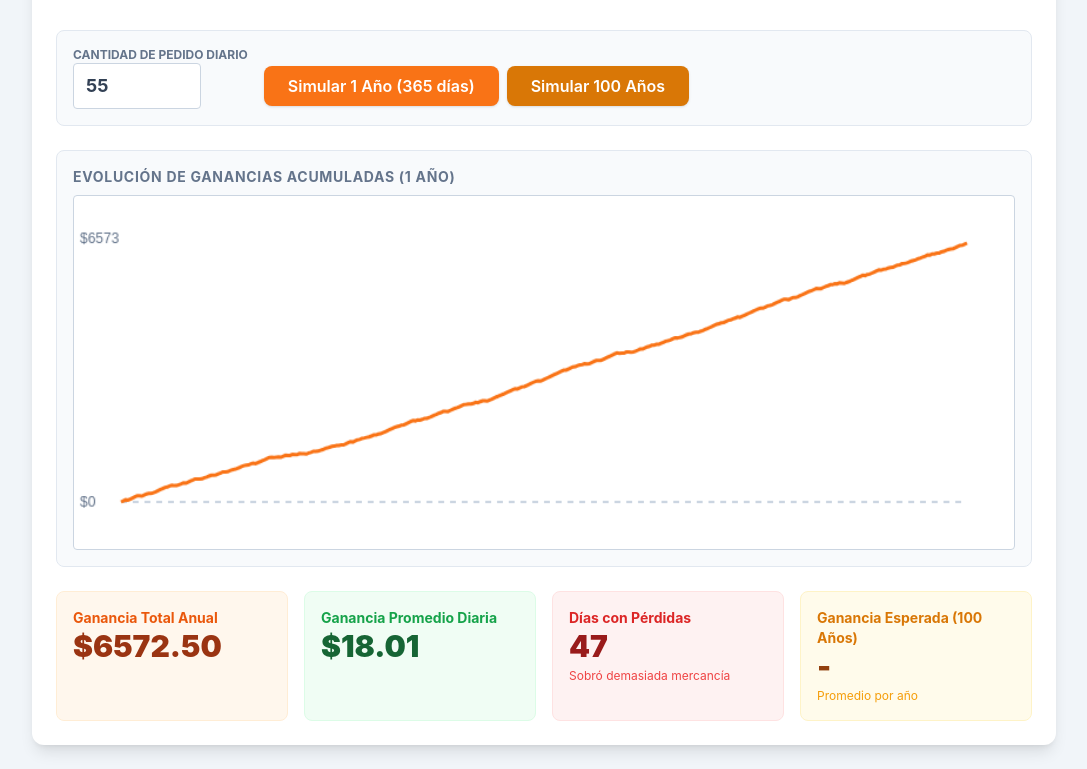
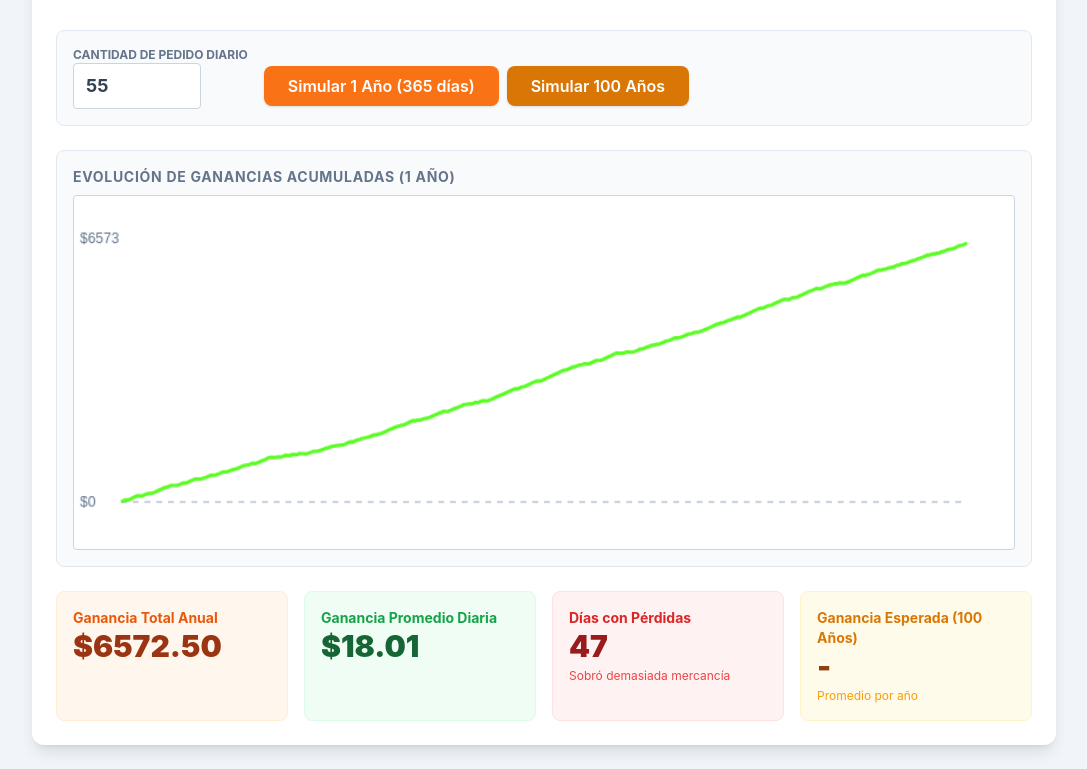
Before and after one commit to drcruzm/ptecnia, a plain HTML site: page news2.html in a window 1280 px wide. Shown: the part 727-1496 px from the top of the page, without its empty margins (96-1183 px from the left). Drawn offline with nearby package versions, Linux system fonts and the light colour scheme.

Commit message:
Update news2.html

```diff
--- a/news2.html
+++ b/news2.html
@@ -150,7 +150,7 @@
                 if(i === 0) ctx.moveTo(x, y);
                 else ctx.lineTo(x, y);
             }
-            ctx.strokeStyle = '#f97316'; // orange-500
+            ctx.strokeStyle = '#5afc23'; // orange-500 #f97316
             ctx.lineWidth = 3;
             ctx.stroke();
 
```
